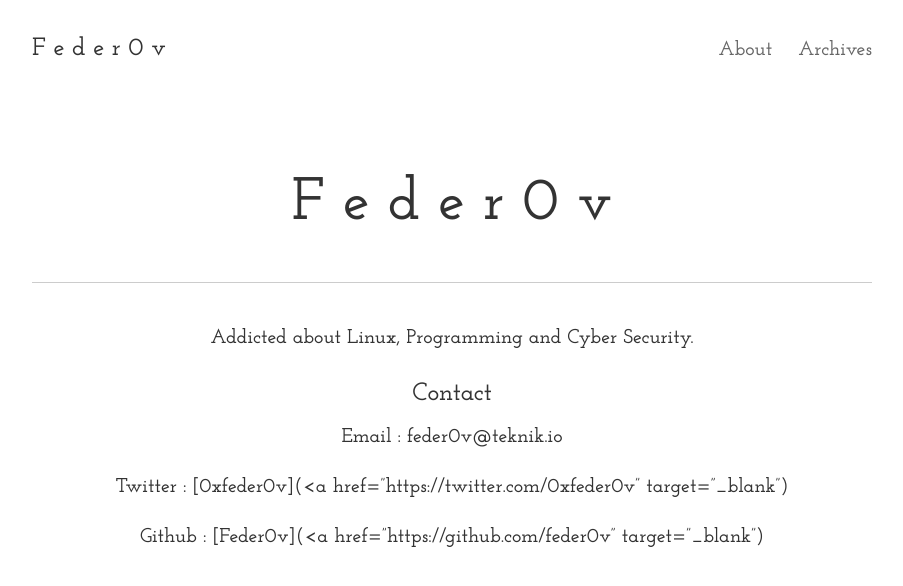
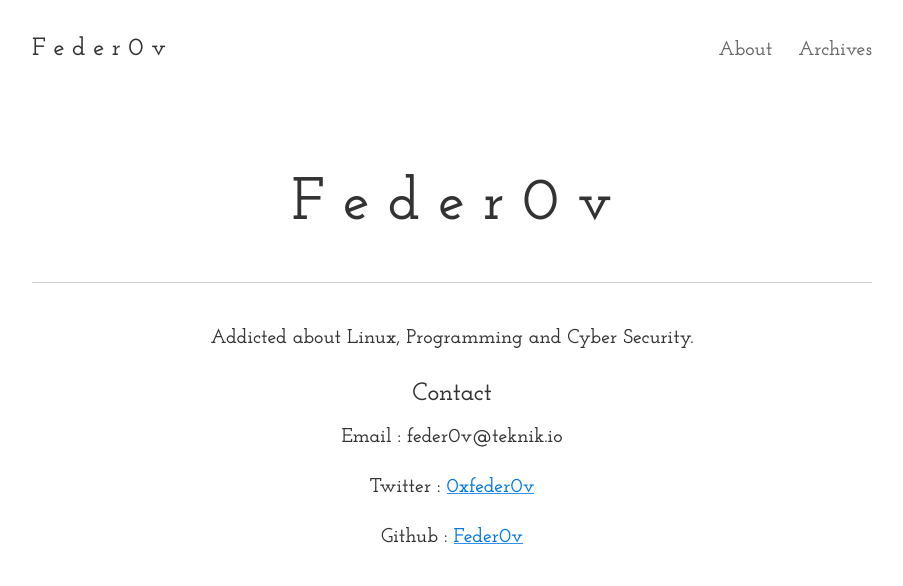
Before and after one commit to feder0v/feder0v.github.io, a Jekyll site: the page built from about.md, in a window 1280 px wide. Shown: the top 586 px of the page, without its empty margins (188-1091 px from the left). Built offline with Jekyll 4.4.1, drawn with Linux system fonts in a browser that asks for light colours.

Commit message:
Update about.md

```diff
--- a/about.md
+++ b/about.md
@@ -14,6 +14,6 @@ Addicted about Linux, Programming and Cyber Security.
 ### Contact
 Email : {{ site.email}}
 
-Twitter : [0xfeder0v](<a href="https://twitter.com/0xfeder0v" target="_blank"<a></a>)
+Twitter : <a href="https://twitter.com/0xfeder0v" target="_blank">0xfeder0v</a>
 
-Github : [Feder0v](<a href="https://github.com/feder0v" target="_blank"<a></a>)
+Github : <a href="https://github.com/feder0v" target="_blank">Feder0v</a>
```
